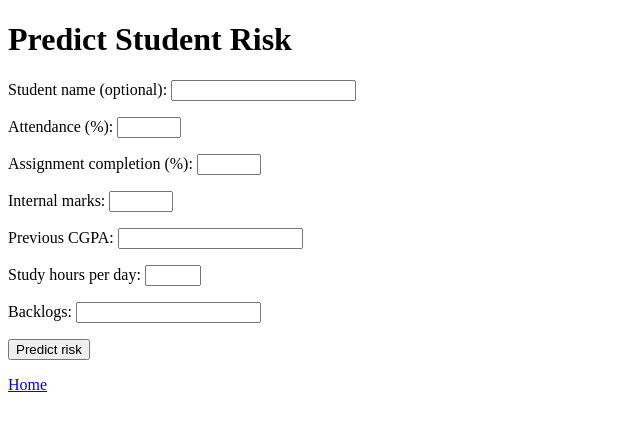
After one commit to VaishnaviPotode25/student-risk-prediction, a Django app: page /predict/ in a window 1280 px wide. The commit adds this page. Shown: the top 431 px of the page, without its empty margins (0-640 px from the left). Run offline with Django 5.2, Linux system fonts and the light colour scheme.

Commit message:
Add prediction page using saved model, store predictions in MongoDB

```diff
--- /dev/null
+++ b/ml/predict.py
@@ -0,0 +1,88 @@
+from pathlib import Path
+
+import joblib
+import pandas as pd
+
+MODEL_PATH = Path(__file__).parent / "model.pkl"
+
+FEATURE_LABELS = {
+    "attendance": "Attendance",
+    "assignment_completion": "Assignment completion",
+    "internal_marks": "Internal marks",
+    "previous_cgpa": "Previous CGPA",
+    "study_hours": "Study hours per day",
+    "backlogs": "Backlogs",
+}
+
+_bundle = None  # cache: load the model file once, not on every request
+
+
+def _load_bundle():
+    global _bundle
+    if _bundle is None:
+        if not MODEL_PATH.exists():
+            raise FileNotFoundError(
+                "model.pkl not found. Train it first: python ml/train_model.py"
+            )
+        _bundle = joblib.load(MODEL_PATH)
+    return _bundle
+
+
+def _explain(model, features, row):
+    """Which features push this student's risk up or down, versus an average student.
+
+    Only works for a scaler + logistic regression pipeline. Other models return no reasons.
+    """
+    if not hasattr(model, "steps"):
+        return [], []
+    scaler = model.steps[0][1]
+    classifier = model.steps[-1][1]
+    if not hasattr(classifier, "coef_"):
+        return [], []
+
+    # The scaler centres every feature on the average student (0 = average).
+    z = scaler.transform(row)[0]
+
+    # Weight of each feature for "High" compared with "Low".
+    classes = list(classifier.classes_)
+    weights = classifier.coef_[classes.index("High")] - classifier.coef_[classes.index("Low")]
+
+    effects = weights * z
+    items = []
+    for feature, effect in zip(features, effects):
+        items.append({
+            "label": FEATURE_LABELS.get(feature, feature),
+            "value": row.iloc[0][feature],
+            "effect": float(effect),
+        })
+
+    raising = sorted([i for i in items if i["effect"] > 0.1], key=lambda i: -i["effect"])[:3]
+    lowering = sorted([i for i in items if i["effect"] < -0.1], key=lambda i: i["effect"])[:3]
+    return raising, lowering
+
+
+def predict_risk(values):
+    """values: dict with one number per feature. Returns a dict that is safe to store in MongoDB."""
+    bundle = _load_bundle()
+    model = bundle["model"]
+    features = bundle["features"]
+
+    # Build the row in the exact column order the model was trained with.
+    row = pd.DataFrame([{f: float(values[f]) for f in features}], columns=features)
+
+    probabilities = model.predict_proba(row)[0]
+    classes = [str(c) for c in model.classes_]
+    best = int(probabilities.argmax())
+
+    raising, lowering = _explain(model, features, row)
+    for item in raising + lowering:
+        item["effect"] = round(item["effect"], 2)
+        item["value"] = float(item["value"])
+
+    return {
+        "risk_level": classes[best],
+        "probabilities": {c: round(float(p) * 100, 1) for c, p in zip(classes, probabilities)},
+        "risk_factors": raising,
+        "protective_factors": lowering,
+        "model_name": str(bundle.get("model_name", "unknown")),
+    }
--- a/students/forms.py
+++ b/students/forms.py
@@ -1,4 +1,13 @@
 from django import forms
+
+FEATURE_FIELDS = [
+    "attendance",
+    "assignment_completion",
+    "internal_marks",
+    "previous_cgpa",
+    "study_hours",
+    "backlogs",
+]
 
 
 class StudentForm(forms.Form):
@@ -9,3 +18,8 @@ class StudentForm(forms.Form):
     previous_cgpa = forms.FloatField(min_value=0, max_value=10, label="Previous CGPA")
     study_hours = forms.IntegerField(min_value=0, max_value=24, label="Study hours per day")
     backlogs = forms.IntegerField(min_value=0)
+
+
+class PredictionForm(StudentForm):
+    # Same fields as StudentForm, but the name is optional for a quick prediction.
+    name = forms.CharField(max_length=100, required=False, label="Student name (optional)")
--- a/students/mongo.py
+++ b/students/mongo.py
@@ -9,3 +9,7 @@ _db = _client[settings.MONGO_DB_NAME]
 
 def get_students_collection():
     return _db["students"]
+
+
+def get_predictions_collection():
+    return _db["predictions"]
--- a/students/templates/students/home.html
+++ b/students/templates/students/home.html
@@ -7,7 +7,11 @@
 <body>
     <h1>{{ project_name }}</h1>
     <p>Total students in database: {{ total_students }}</p>
-    <p><a href="{% url 'student_list' %}">View students</a> | <a href="{% url 'add_student' %}">Add student</a></p>
+    <p>
+        <a href="{% url 'student_list' %}">View students</a> |
+        <a href="{% url 'add_student' %}">Add student</a> |
+        <a href="{% url 'predict_student' %}">Predict risk</a>
+    </p>
 
     <h2>Planned features</h2>
     <ul>
--- /dev/null
+++ b/students/templates/students/predict.html
@@ -0,0 +1,18 @@
+<!DOCTYPE html>
+<html lang="en">
+<head>
+    <meta charset="UTF-8">
+    <title>Predict Risk</title>
+</head>
+<body>
+    <h1>Predict Student Risk</h1>
+
+    <form method="post">
+        {% csrf_token %}
+        {{ form.as_p }}
+        <button type="submit">Predict risk</button>
+    </form>
+
+    <p><a href="{% url 'home' %}">Home</a></p>
+</body>
+</html>
--- a/students/urls.py
+++ b/students/urls.py
@@ -7,4 +7,6 @@ urlpatterns = [
     path("students/add/", views.add_student, name="add_student"),
     path("students/<str:student_id>/edit/", views.edit_student, name="edit_student"),
     path("students/<str:student_id>/delete/", views.delete_student, name="delete_student"),
+    path("predict/", views.predict_student, name="predict_student"),
+    path("predict/<str:prediction_id>/", views.prediction_detail, name="prediction_detail"),
 ]
--- a/students/views.py
+++ b/students/views.py
@@ -5,8 +5,10 @@ from bson.errors import InvalidId
 from django.http import Http404
 from django.shortcuts import render, redirect
 
-from .forms import StudentForm
-from .mongo import get_students_collection
+from ml.predict import predict_risk
+
+from .forms import FEATURE_FIELDS, PredictionForm, StudentForm
+from .mongo import get_predictions_collection, get_students_collection
 
 
 def get_student_or_404(student_id):
@@ -83,3 +85,36 @@ def delete_student(request, student_id):
         get_students_collection().delete_one({"_id": student["_id"]})
 
     return redirect("student_list")
+
+
+def predict_student(request):
+    if request.method == "POST":
+        form = PredictionForm(request.POST)
+        if form.is_valid():
+            data = form.cleaned_data
+            inputs = {field: data[field] for field in FEATURE_FIELDS}
+            result = predict_risk(inputs)
+
+            record = {
+                "student_name": data["name"] or "Unnamed student",
+                "inputs": inputs,
+                **result,
+                "predicted_at": datetime.now(),
+            }
+            inserted = get_predictions_collection().insert_one(record)
+            return redirect("prediction_detail", prediction_id=str(inserted.inserted_id))
+    else:
+        form = PredictionForm()
+
+    return render(request, "students/predict.html", {"form": form})
+
+
+def prediction_detail(request, prediction_id):
+    try:
+        prediction = get_predictions_collection().find_one({"_id": ObjectId(prediction_id)})
+    except InvalidId:
+        raise Http404("Invalid prediction id")
+    if prediction is None:
+        raise Http404("Prediction not found")
+
+    return render(request, "students/prediction_detail.html", {"p": prediction})
```
Also changed, not shown: students/templates/students/prediction_detail.html (added, +47 -0 lines), ml/__init__.py (added).
